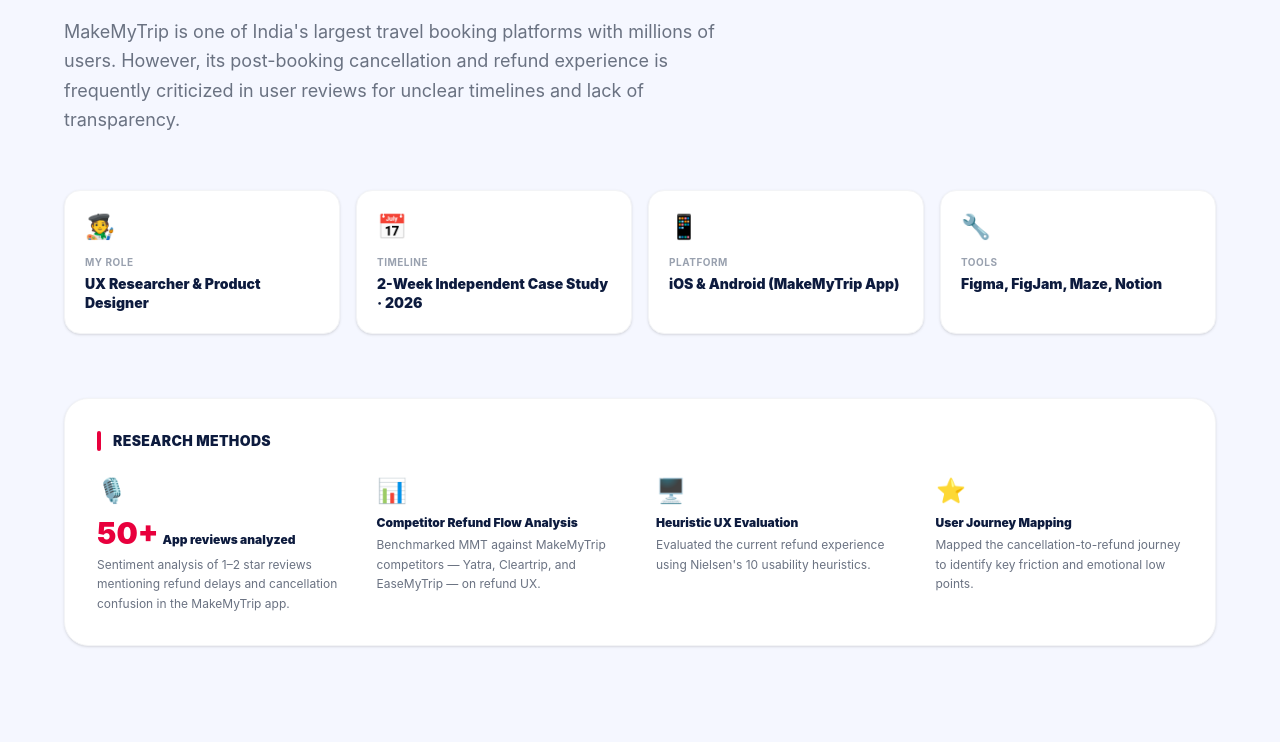
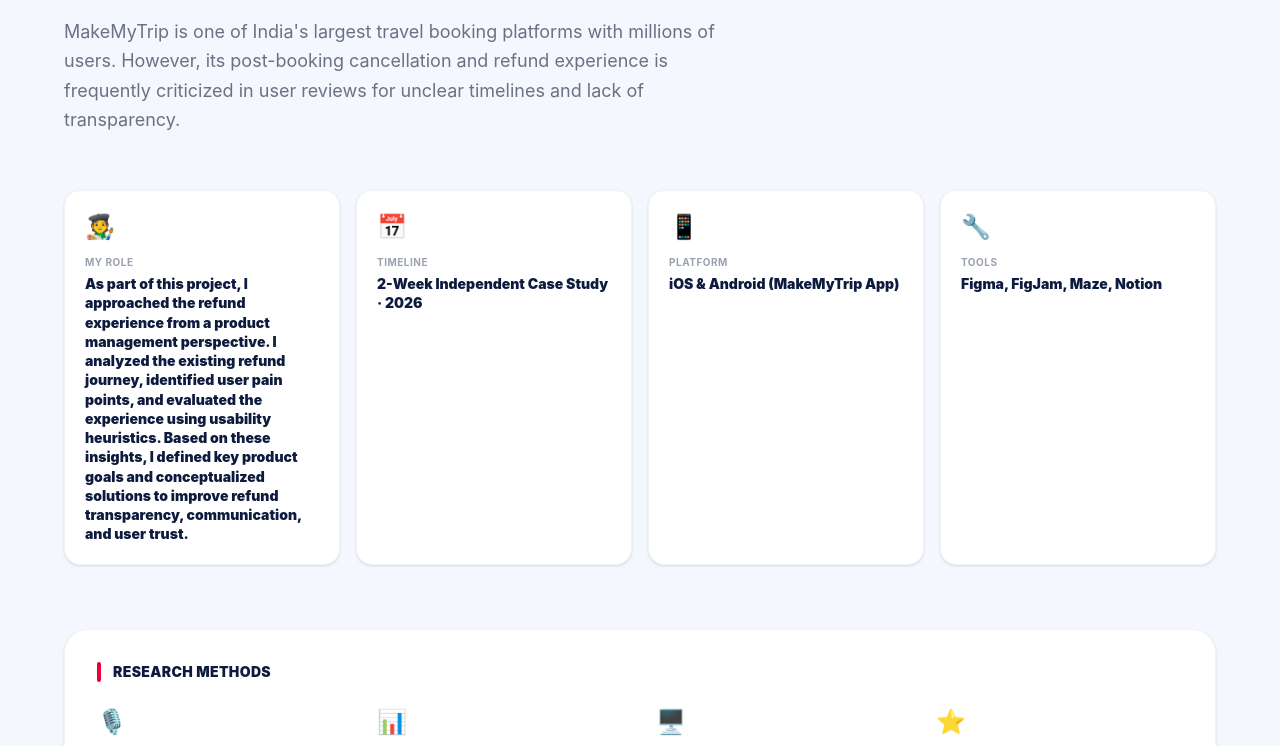
Before and after one commit to kajalverma1104-dot/Casestudyrefundprocess, a React (Vite) app: page / in a window 1280 px wide. Shown: the part 1168-1914 px from the top of the page. Built offline with nearby package versions, Linux system fonts and the light colour scheme.

Commit message:
Update ProjectOverview.tsx

```diff
--- a/src/app/components/ProjectOverview.tsx
+++ b/src/app/components/ProjectOverview.tsx
@@ -8,7 +8,7 @@
 }
 
 const roles = [
-  { icon: "🧑‍🎨", label: "My Role", value: "UX Researcher & Product Designer" },
+  { icon: "🧑‍🎨", label: "My Role", value: "As part of this project, I approached the refund experience from a product management perspective. I analyzed the existing refund journey, identified user pain points, and evaluated the experience using usability heuristics. Based on these insights, I defined key product goals and conceptualized solutions to improve refund transparency, communication, and user trust." },
   { icon: "📅", label: "Timeline", value: "2-Week Independent Case Study · 2026" },
   { icon: "📱", label: "Platform", value: "iOS & Android (MakeMyTrip App)" },
   { icon: "🔧", label: "Tools", value: "Figma, FigJam, Maze, Notion" },
```
